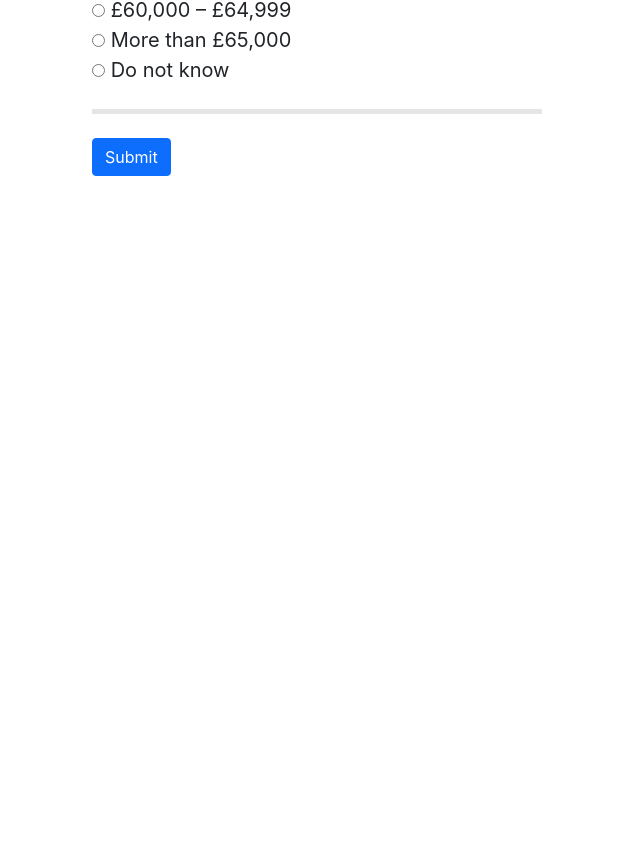
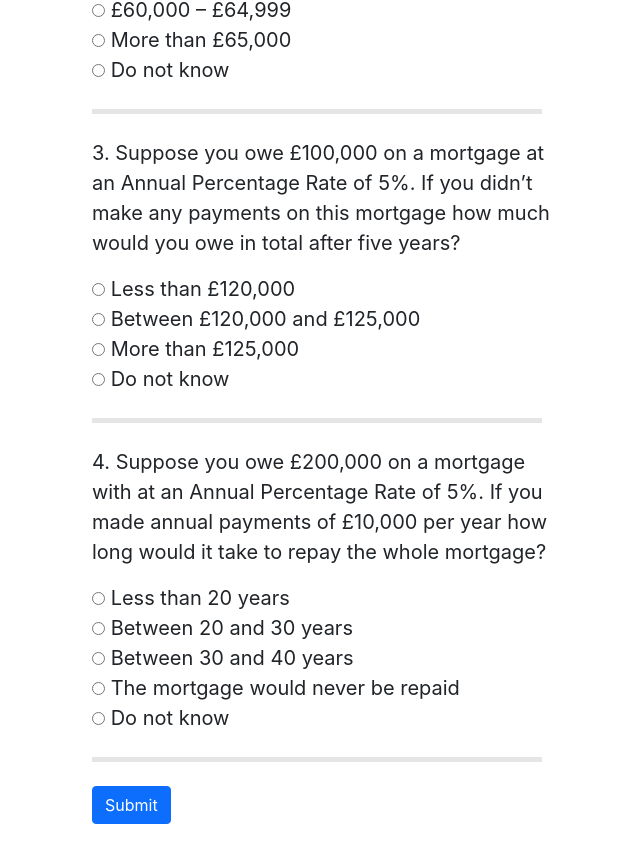
Before and after one commit to yahelnachum/vizsurvey, a React (Create React App) app: page /vizsurvey/post-survey in a window 1280 px wide. Shown: the part 556-1418 px from the top of the page, without its empty margins (314-954 px from the left). Before the commit the page ends 800 px from the top, so only its background shows below. Built offline with nearby package versions, Linux system fonts and the light colour scheme; what enumify would draw is missing.

Commit message:
added all questions from financial lit. paper

```diff
--- a/src/features/postsurveyquestions.js
+++ b/src/features/postsurveyquestions.js
@@ -24,7 +24,7 @@ export const POST_SURVEY_QUESTIONS = [
     question: {
       textFull:
         "Suppose you owe £50,000 on a mortgage at an Annual Percentage Rate of 6%. If you didn’t make any payments on this mortgage how much would you owe in total after one year?",
-      textShort: "50k6c",
+      textShort: "50k6p",
     },
     options: [
       {
@@ -49,4 +49,50 @@ export const POST_SURVEY_QUESTIONS = [
       },
     ],
   },
+  {
+    question: {
+      textFull:
+        "Suppose you owe £100,000 on a mortgage at an Annual Percentage Rate of 5%. If you didn’t make any payments on this mortgage how much would you owe in total after five years?",
+      textShort: "100k5p",
+    },
+    options: [
+      {
+        textFull: "Less than £120,000",
+        textShort: "<120k",
+      },
+      {
+        textFull: "Between £120,000 and £125,000",
+        textShort: "120kto125k",
+      },
+      {
+        textFull: "More than £125,000",
+        textShort: "125k+",
+      },
+    ],
+  },
+  {
+    question: {
+      textFull:
+        "Suppose you owe £200,000 on a mortgage with at an Annual Percentage Rate of 5%. If you made annual payments of £10,000 per year how long would it take to repay the whole mortgage?",
+      textShort: "200k5p",
+    },
+    options: [
+      {
+        textFull: "Less than 20 years",
+        textShort: "<20y",
+      },
+      {
+        textFull: "Between 20 and 30 years",
+        textShort: "20yto30y",
+      },
+      {
+        textFull: "Between 30 and 40 years",
+        textShort: "30yto40y",
+      },
+      {
+        textFull: "The mortgage would never be repaid",
+        textShort: "never",
+      },
+    ],
+  },
 ];
```
